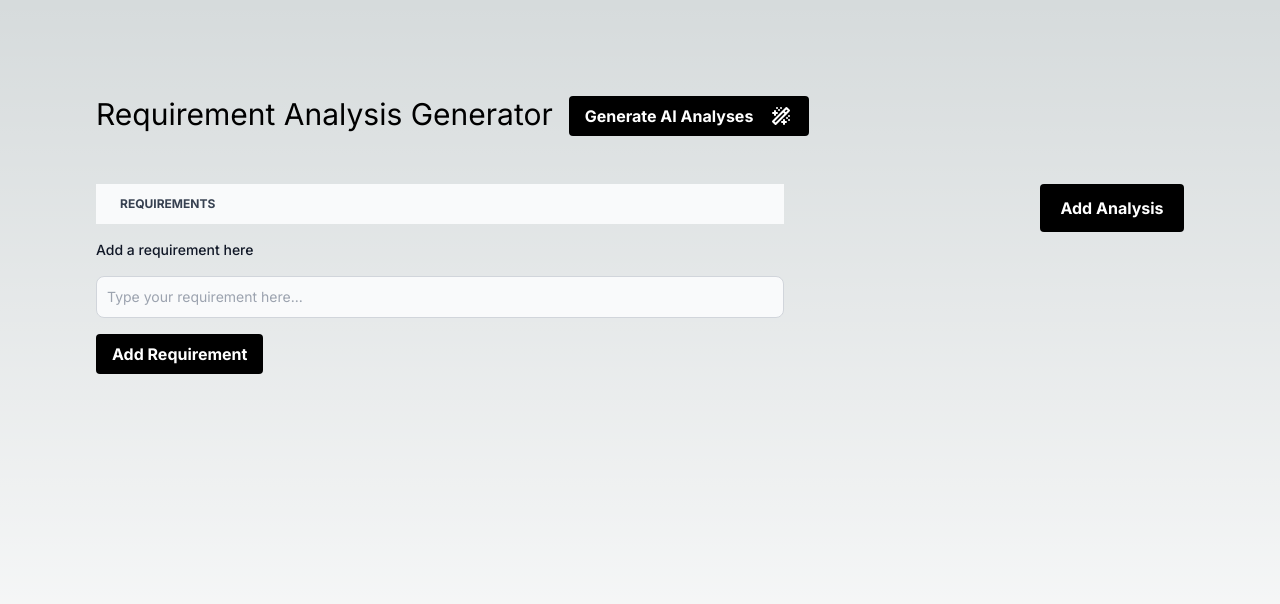
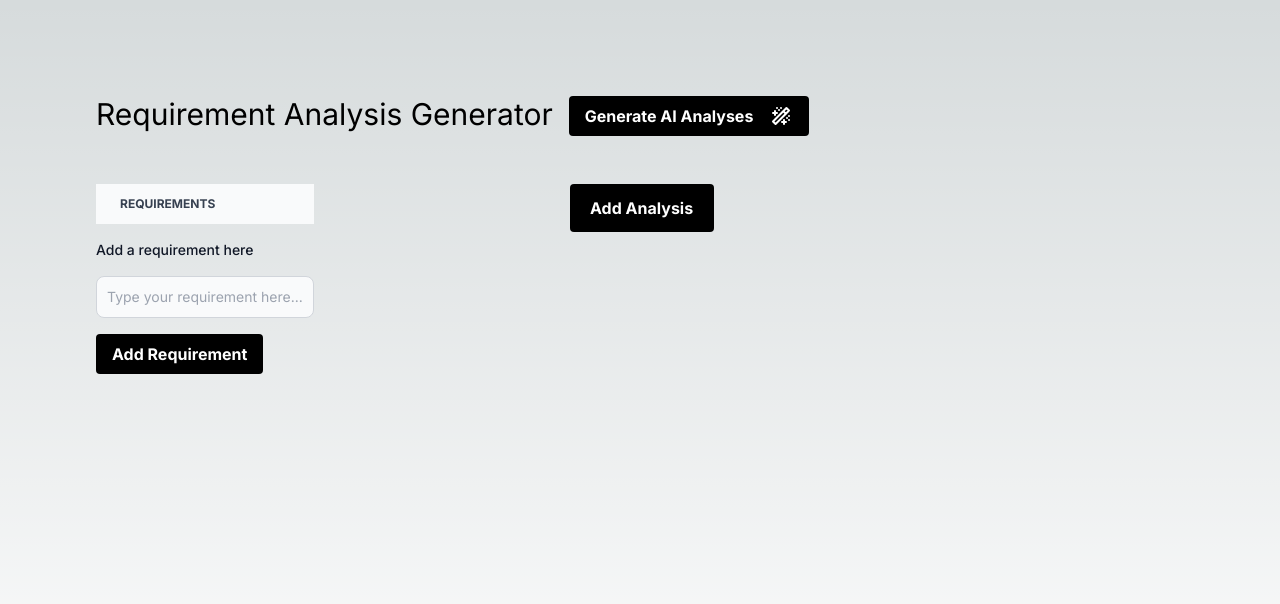
Before and after one commit to jason-maier/Vultron-Project-2, a Next.js app: page / in a window 1280 px wide. Shown: the top 604 px of the page. Built offline with nearby package versions, Linux system fonts and the light colour scheme.

Commit message:
Button and Layout

```diff
--- a/components/AnalysisTable.tsx
+++ b/components/AnalysisTable.tsx
@@ -65,7 +65,7 @@ const AnalysisTable = ({
     );
   };
   return (
-    <div className="flex flex-row">
+    <div className="w-2/3 overflow-x-auto flex flex-row">
       <div className="mt-12 flex flex-row">
         <table className="text-sm text-left rtl:text-right text-gray-500 dark:text-gray-400 min-w-48">
           <thead className="text-xs text-gray-700 uppercase bg-gray-50 dark:bg-gray-700 dark:text-gray-400">
--- a/components/RequirementsTable.tsx
+++ b/components/RequirementsTable.tsx
@@ -21,7 +21,7 @@ const RequirementsTable = ({
   };
 
   return (
-    <div className="w-2/3 relative overflow-x-auto mr-12 mt-12">
+    <div className="w-1/5 relative overflow-x-auto mr-12 mt-12">
       <table className="min-w-full text-sm text-left rtl:text-right text-gray-500 dark:text-gray-400">
         <thead className="text-xs text-gray-700 uppercase bg-gray-50 dark:bg-gray-700 dark:text-gray-400">
           <tr>
```
